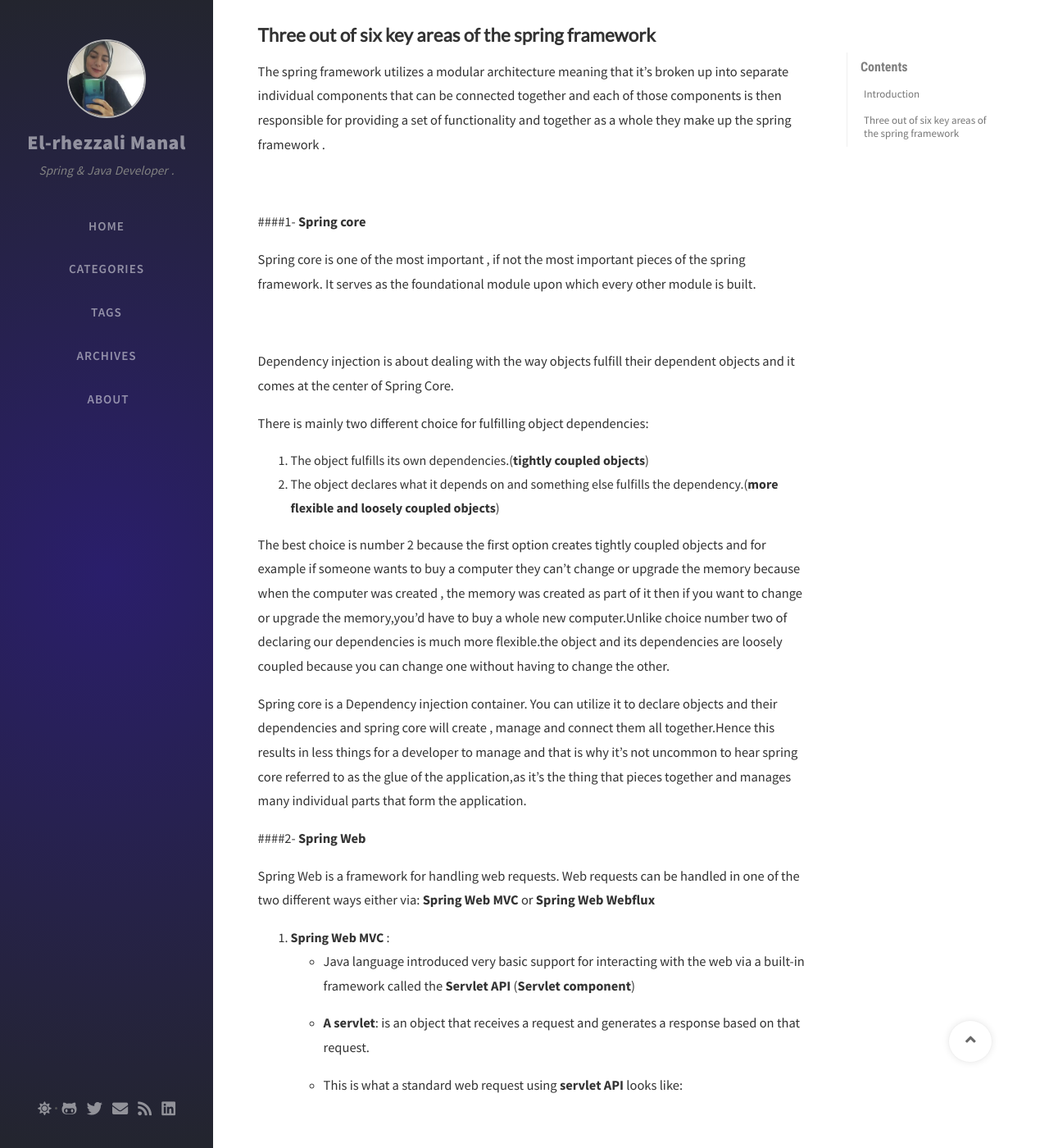
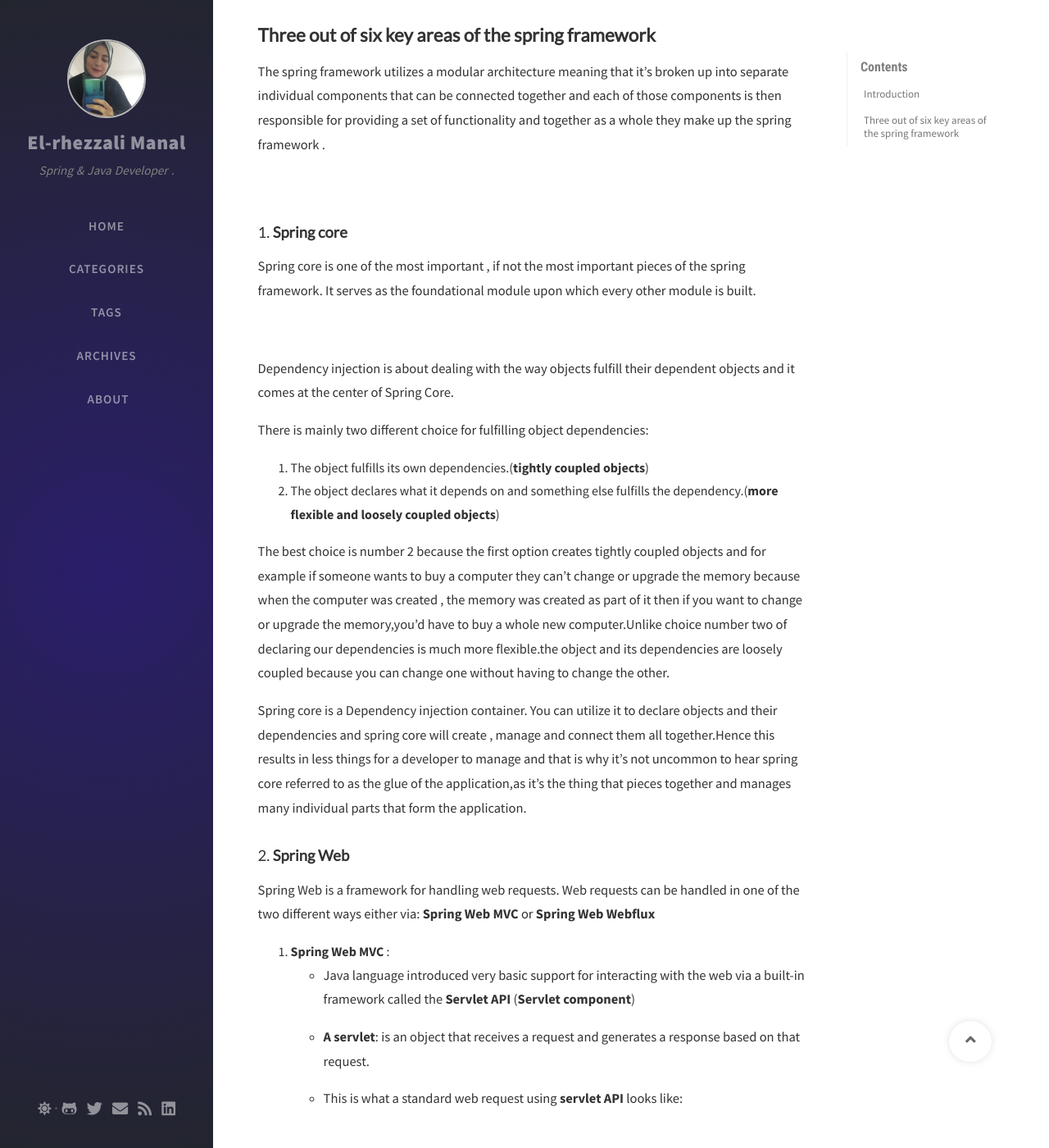
Before and after one commit to manal-elrhezzali/manal-elrhezzali.github.io, a Jekyll site: the page built from _posts/2020-07-04-Understang-spring's-foundations-(The-spring-Framework).md, in a window 1280 px wide and 1400 px high, scrolled down 551 px. Shown: the whole window at 82% size. Built offline with Jekyll 4.4.1, drawn with Linux system fonts in a browser that asks for light colours; nearby versions of some CDN libraries; comment, search, counter and statistics services are not loaded.

```diff
--- a/_posts/2020-07-04-Understang-spring's-foundations-(The-spring-Framework).md
+++ b/_posts/2020-07-04-Understang-spring's-foundations-(The-spring-Framework).md
@@ -14,7 +14,7 @@ pin: true
 ## **Introduction**
 
 Greetings!
- Today we're going to talk about **three out of six**key areas of the spring framework.
+ Today we're going to talk about **three out of six** key areas of the spring framework.
  The spring Framework is a universal,
  reusable software environment that provides particular functionality(like web development and data access)
  as a part of a larger software platform to facilitate development of software applications,solutions and products.
@@ -32,7 +32,7 @@ for providing a set of functionality and together as a whole they make up the sp
 
 ![Spring's six keys ]({{ "/assets/img/sample/firstBlog/sixKeys.png" | relative_url }})
 
-####1- **Spring core**
+#### 1. **Spring core**
 
 Spring core is one of the most important ,
 if not the most important pieces of the spring framework.
@@ -69,7 +69,7 @@ glue of the application,as it’s the thing that pieces
 together and manages many individual parts that form the
 application.
 
-####2- **Spring Web**
+#### 2. **Spring Web**
 
 Spring Web is a framework for handling web requests.
 Web requests can be handled in one of the two different ways either via:
@@ -126,7 +126,7 @@ understand something called reactive programming.
      it’s observed that the operation is complete, the code can continue executing
      subsequent steps) and this results in better resource utilization.
 
-####3- **Spring AOP**
+#### 3. **Spring AOP**
 
 In order to understand what Spring AOP is ,we first have to understand what AOP is.
 **AOP** stands for Aspect-Oriented Programming .
--- a/categories/Java.html
+++ /dev/null
@@ -1,5 +0,0 @@
----
-layout: category
-title: Java
-category: Java
----
--- a/tags/spring.html
+++ b/tags/spring.html
@@ -1,5 +1,5 @@
 ---
 layout: tag
-title: Spring
-tag: Spring
+title: spring
+tag: spring
 ---
```
Also changed, not shown: _posts/2020-07-05-Understang-spring's-foundations-(The-spring-Framework)-(sequel).md (+3 -3 lines).
